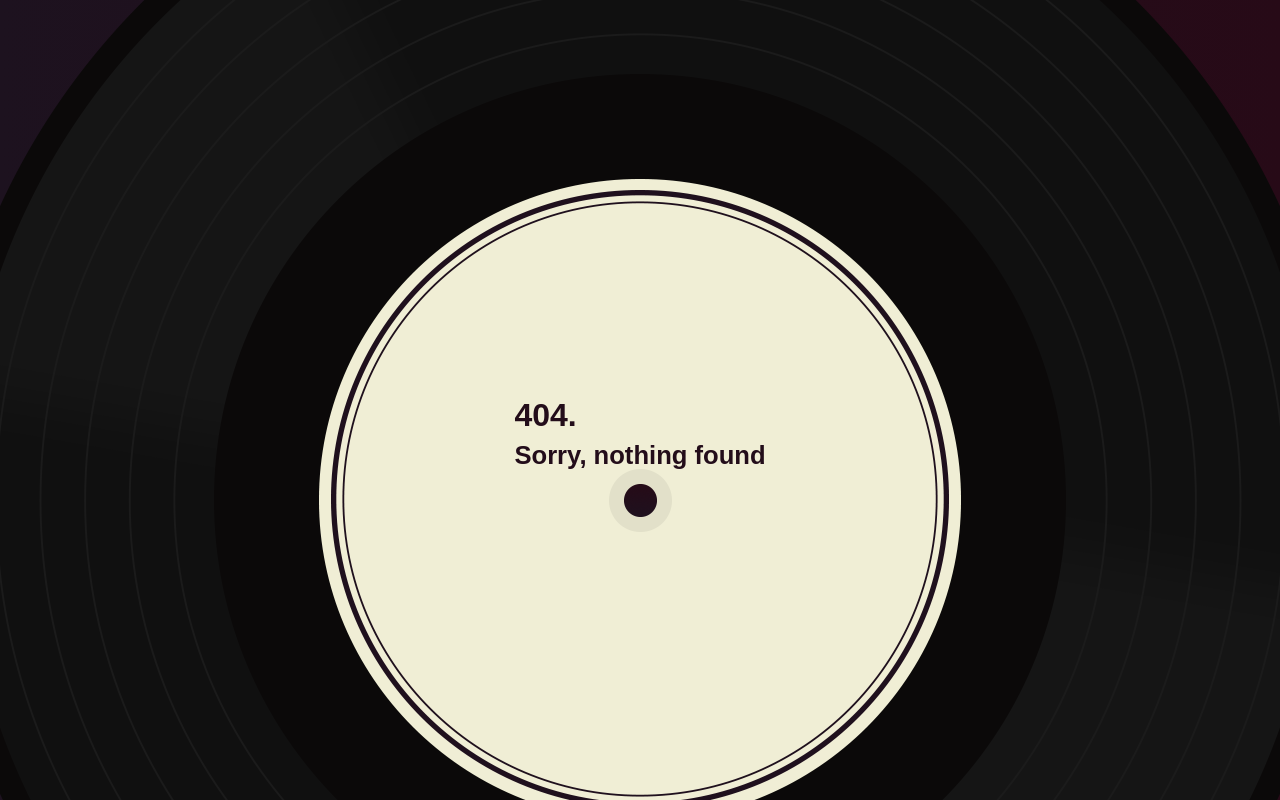
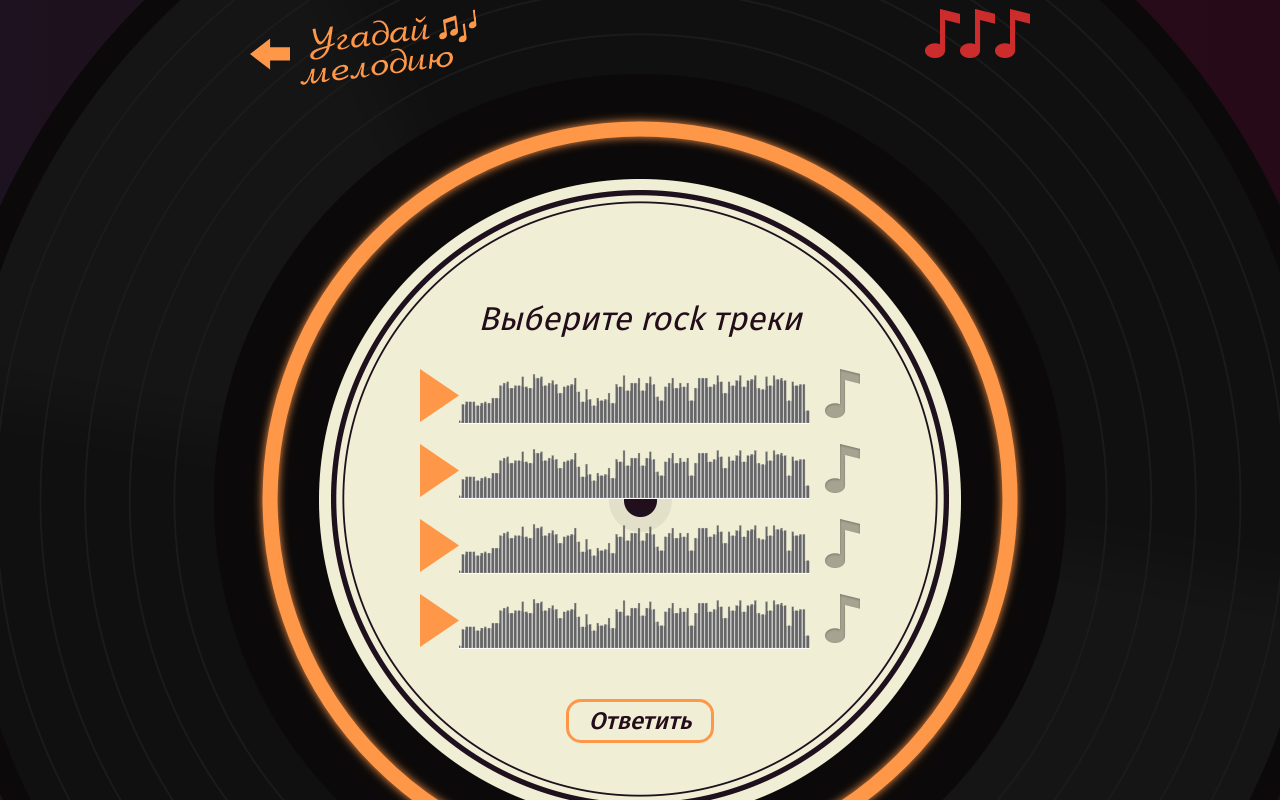
Before and after one commit to ksenya-torkova/23249-guess-melody-5, a React app: page /game in a window 1280 px wide. Before the commit this address had no page. Shown: the top 800 px of the page. Built offline with nearby package versions, Linux system fonts and the light colour scheme.

Commit message:
Добавляет GameScreen, связывает экраны между собой и обновляет маршруты

```diff
--- a/src/components/app/app.jsx
+++ b/src/components/app/app.jsx
@@ -7,21 +7,39 @@ import PropTypes from "prop-types";
 import React from "react";
 import WelcomeScreen from "../welcome-screen/welcome-screen";
 import Win from "../win/win";
+import GameScreen from "../game-screen/game-screen";
 
 const App = (props) => {
-  const {errorsCount} = props;
+  const {errorsCount, questions} = props;
+  const [genreQuestion, , artistQuestion] = questions;
 
   return (
     <BrowserRouter>
       <Switch>
-        <Route path="/" exact>
-          <WelcomeScreen errorsCount = {errorsCount} />
+        <Route
+          path = "/"
+          exact
+          render = {({history}) => (
+            <WelcomeScreen
+              errorsCount = {errorsCount}
+              onPlayButtonClick = {() => history.push(`/game`)}
+            />
+          )}
+        />
+        <Route path="/game" exact>
+          <GameScreen questions = {questions} />
         </Route>
         <Route path="/dev-artist" exact>
-          <Artist />
+          <Artist
+            onAnswer = {() => {}}
+            question = {artistQuestion}
+          />
         </Route>
         <Route path="/dev-genre" exact>
-          <Genre />
+          <Genre
+            onAnswer = {() => {}}
+            question = {genreQuestion}
+          />
         </Route>
         <Route path="/login" exact>
           <Login />
@@ -48,6 +66,7 @@ const App = (props) => {
 
 App.propTypes = {
   errorsCount: PropTypes.number.isRequired,
+  questions: PropTypes.array.isRequired,
 };
 
 export default App;
--- /dev/null
+++ b/src/components/game-screen/game-screen.jsx
@@ -0,0 +1,62 @@
+import {GameType} from "../../const";
+import {Redirect} from "react-router-dom";
+import Artist from "../artist/artist";
+import Genre from "../genre/genre";
+import PropTypes from "prop-types";
+import React, {PureComponent} from "react";
+
+class GameScreen extends PureComponent {
+  constructor(props) {
+    super(props);
+
+    this.state = {
+      step: 0,
+    };
+  }
+
+  render() {
+    const {questions} = this.props;
+    const {step} = this.state;
+    const question = questions[step];
+
+    if (step >= questions.length || !question) {
+      return (
+        <Redirect to="/" />
+      );
+    }
+
+    switch (question.type) {
+      case GameType.ARTIST:
+        return (
+          <Artist
+            onAnswer = {() => {
+              this.setState((prevState) => ({
+                step: prevState.step + 1,
+              }));
+            }}
+            question = {question}
+          />
+        );
+
+      case GameType.GENRE:
+        return (
+          <Genre
+            onAnswer = {() => {
+              this.setState((prevState) => ({
+                step: prevState.step + 1,
+              }));
+            }}
+            question = {question}
+          />
+        );
+    }
+
+    return <Redirect to="/" />;
+  }
+}
+
+GameScreen.propTypes = {
+  questions: PropTypes.array.isRequired,
+};
+
+export default GameScreen;
--- a/src/components/welcome-screen/welcome-screen.jsx
+++ b/src/components/welcome-screen/welcome-screen.jsx
@@ -2,14 +2,20 @@ import PropTypes from "prop-types";
 import React from "react";
 
 const WelcomeScreen = (props) => {
-  const {errorsCount} = props;
+  const {errorsCount, onPlayButtonClick} = props;
 
   return (
     <section className="welcome">
       <div className="welcome__logo">
         <img src="img/melody-logo.png" alt="Угадай мелодию" width="186" height="83" />
       </div>
-      <button className="welcome__button" type="button"><span className="visually-hidden">Начать игру</span></button>
+      <button
+        className="welcome__button"
+        type="button"
+        onClick = {onPlayButtonClick}
+      >
+        <span className="visually-hidden">Начать игру</span>
+      </button>
       <h2 className="welcome__rules-title">Правила игры</h2>
       <p className="welcome__text">Правила просты:</p>
       <ul className="welcome__rules-list">
@@ -23,6 +29,7 @@ const WelcomeScreen = (props) => {
 
 WelcomeScreen.propTypes = {
   errorsCount: PropTypes.number.isRequired,
+  onPlayButtonClick: PropTypes.func.isRequired,
 };
 
 export default WelcomeScreen;
--- a/src/index.js
+++ b/src/index.js
@@ -1,7 +1,7 @@
 import React from "react";
 import ReactDOM from "react-dom";
 import App from "./components/app/app";
-import question from "./mock/questions";
+import questions from "./mock/questions";
 
 const Settings = {
   ERRORS_COUNT: 3,
@@ -10,7 +10,7 @@ const Settings = {
 ReactDOM.render(
     <App
       errorsCount = {Settings.ERRORS_COUNT}
-      question = {question}
+      questions = {questions}
     />,
     document.querySelector(`#root`)
 );
--- a/src/mock/questions.js
+++ b/src/mock/questions.js
@@ -1,6 +1,6 @@
 import {GameType} from "../const";
 
-const AVATAR_URL = `https://placekitten.com/200/200`;
+const AVATAR_URL = `https://placekitten.com/200/`;
 
 export default [
   {
@@ -51,15 +51,15 @@ export default [
     answers: [
       {
         artist: `John Snow`,
-        picture: `${AVATAR_URL}/${Math.random()}`,
+        picture: `${AVATAR_URL}200`,
       },
       {
         artist: `Jack Daniels`,
-        picture: `${AVATAR_URL}/${Math.random()}`,
+        picture: `${AVATAR_URL}201`,
       },
       {
         artist: `Jim Beam`,
-        picture: `${AVATAR_URL}/${Math.random()}`,
+        picture: `${AVATAR_URL}202`,
       },
     ],
     song: {
@@ -73,15 +73,15 @@ export default [
     answers: [
       {
         artist: `Jack Daniels`,
-        picture: `${AVATAR_URL}/${Math.random()}`,
+        picture: `${AVATAR_URL}203`,
       },
       {
         artist: `Jim Beam`,
-        picture: `${AVATAR_URL}/${Math.random()}`,
+        picture: `${AVATAR_URL}204`,
       },
       {
         artist: `John Snow`,
-        picture: `${AVATAR_URL}/${Math.random()}`,
+        picture: `${AVATAR_URL}205`,
       },
     ],
     song: {
```
